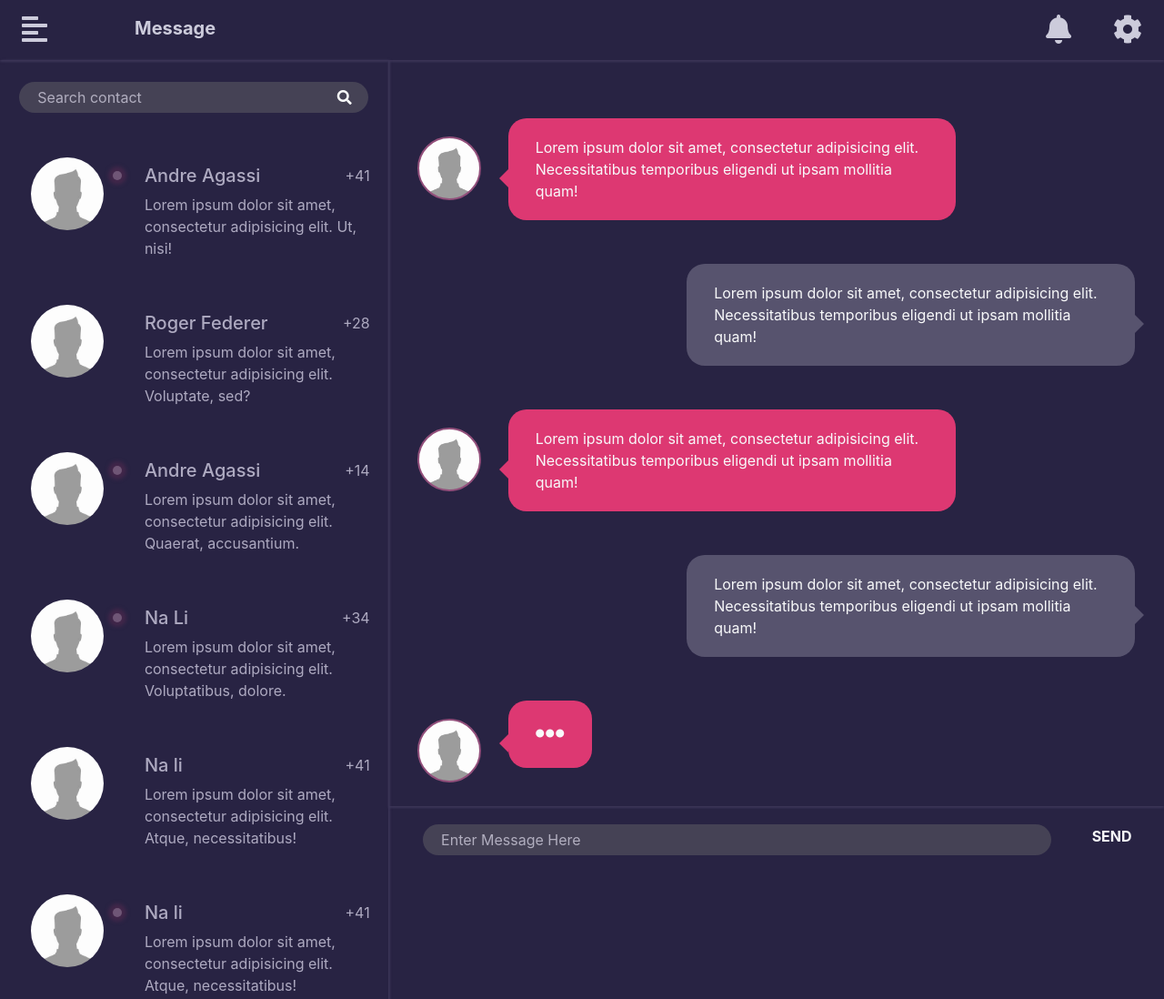
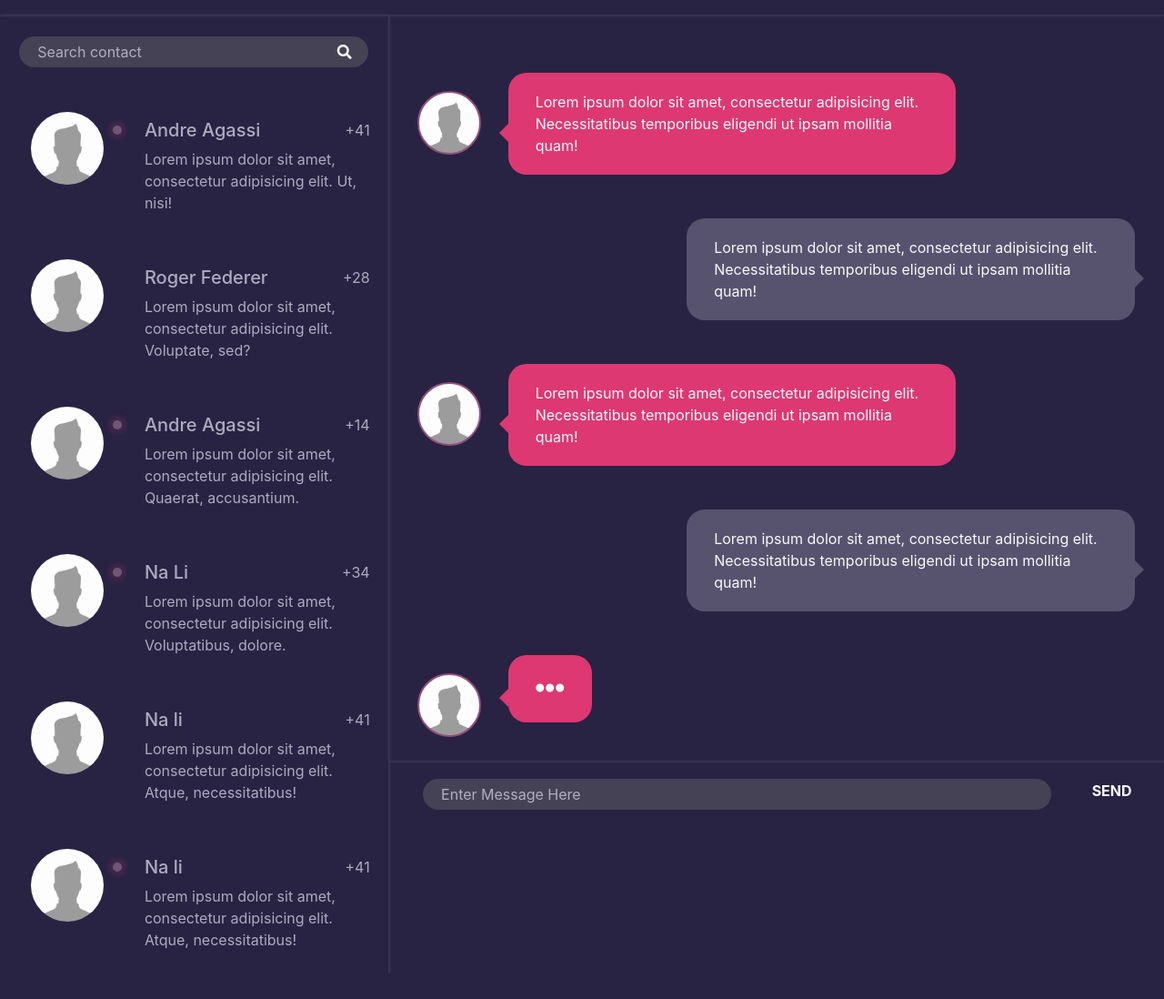
Before and after one commit to narepoghosyan/chat-task, a plain HTML site: page task3/chat/index.html in a window 1280 px wide. Shown: the top 1098 px of the page at 91% size. After the commit the page ends 1070 px from the top, so only its background shows below. Drawn offline with nearby package versions, Linux system fonts and the light colour scheme.

Commit message:
deleted some ul

```diff
--- a/task3/chat/index.html
+++ b/task3/chat/index.html
@@ -13,22 +13,8 @@
 </head>
 <body>
 	<nav class="navbar navbar-expand-sm navbar-light">
-		<ul class="navbar-nav">
-			<li class="nav-item more">
-			    <a class="nav-link" href="#"><i class="fas fa-align-left fa-2x"></i></a>
-			</li>
-			<li class="nav-item">
-			    <a class="nav-link message" href="#">Message</a>
-			</li>
-		</ul>
-		<ul class="navbar-nav ml-auto">
-			<li class="nav-item bell">
-			    <a class="nav-link" href="#"><i class="fas fa-bell fa-2x"></i></a>
-			</li>
-			<li class="nav-item">
-			    <a class="nav-link" href="#"><i class="fas fa-cog fa-2x"></i></a>
-			</li>
-		</ul>
+
+
     </nav>
 	<div class="container-fluid">
         <div class="row">
```
